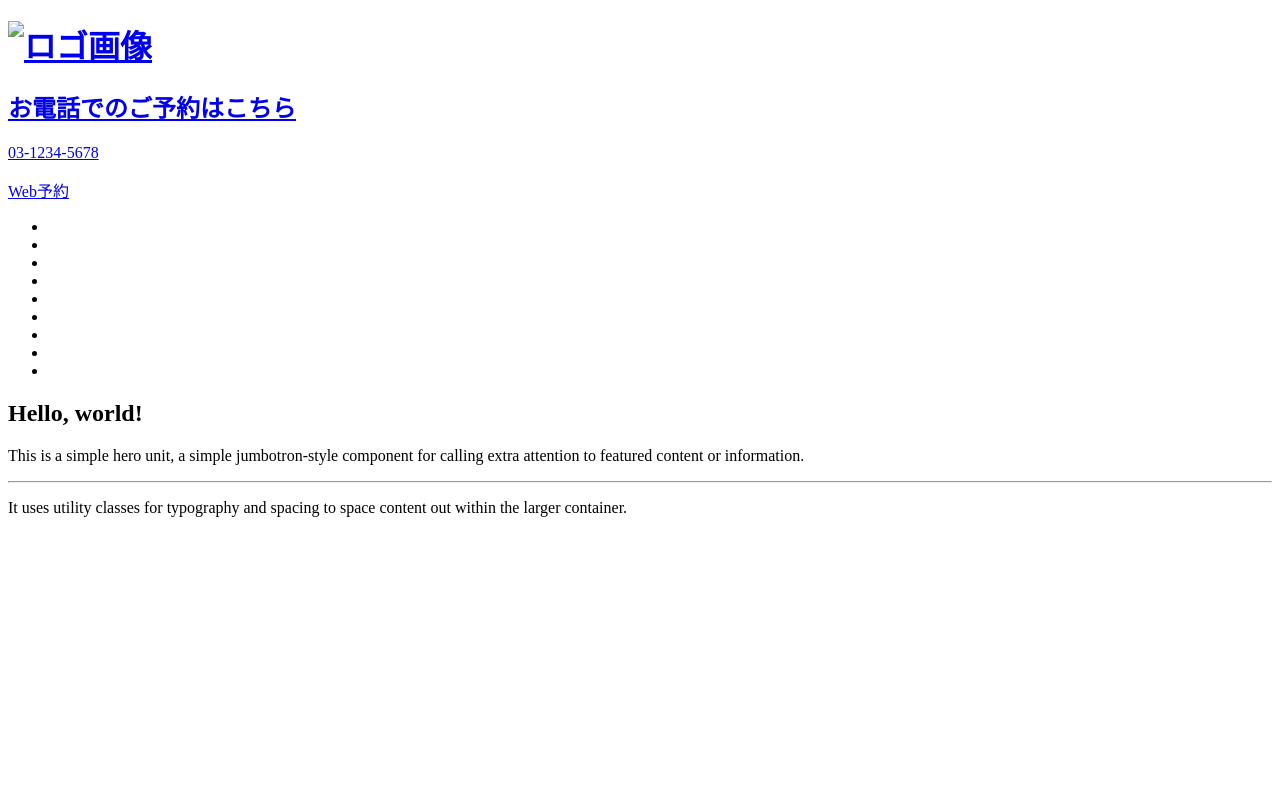
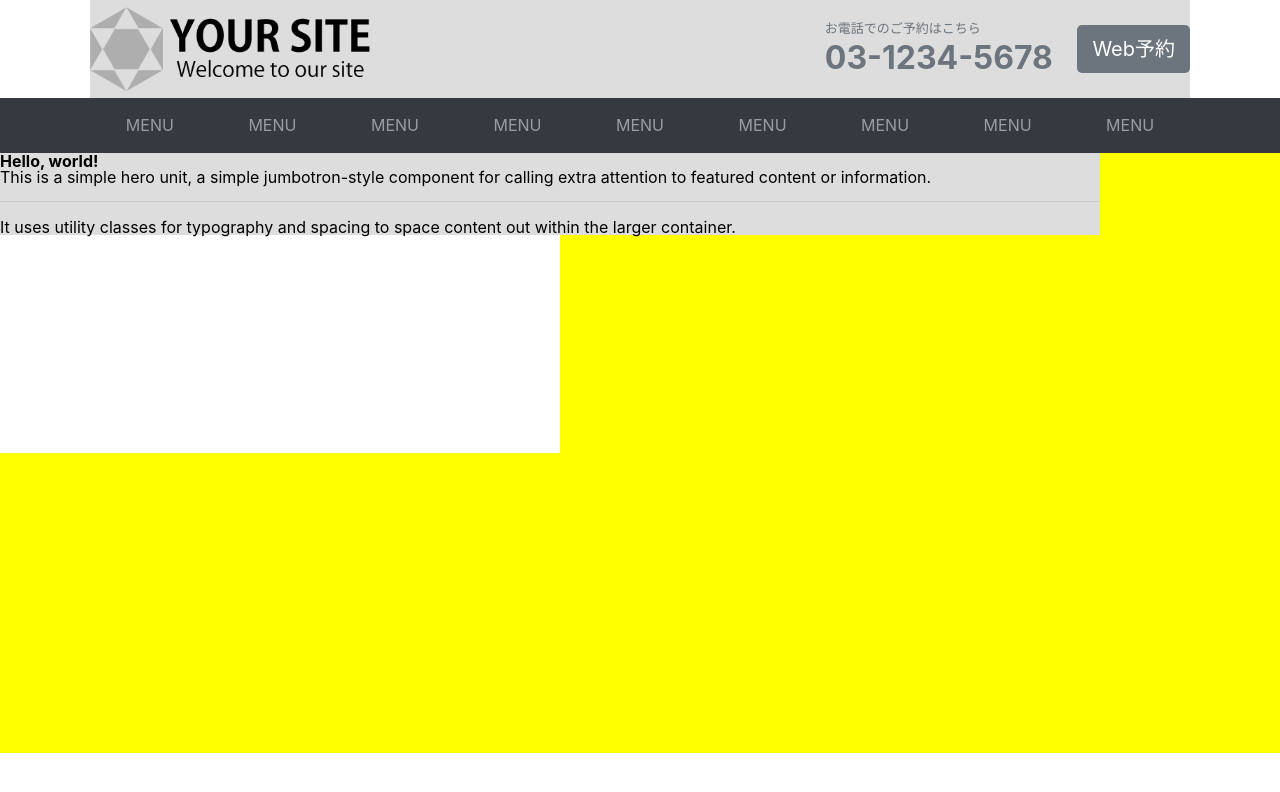
Before and after one commit to hase75/coding1, a plain HTML site: page index.html in a window 1280 px wide. Drawn offline with Linux system fonts and the light colour scheme.

Commit message:
[Finish]ヘッダーとナビゲーション

```diff
--- a/index.html
+++ b/index.html
@@ -1,41 +1,50 @@
 <!DOCTYPE html>
-<html>
+<html lang="ja">
   <head>
-    <meta charset = "UTF-8">
+    <meta charset="UTF-8">
     <title>Webの神様</title>
-    <meta name = "description" content = "Web学習を始めたばかりの皆さんを応援するチャンネル">
-    <link rel = "stylesheet" href = "styles.css">
+    <meta name="description" content="Web学習を始めたばかりの皆さんを応援するチャンネル">
+    <link rel="stylesheet" href="style.css">
   </head>
 
   <body>
     <header>
-      <h1><a href="/"><image src="template-logo01.png" alt="ロゴ画像"></h1>
-
+      <div class="inner">
+        <h1><a href="/"><img src="img/template-logo01.png" alt="ロゴ画像"></a></h1>
+        <ul>
+          <li>
             <h2>お電話でのご予約はこちら</h2>
             <p>03-1234-5678</p>
-
+          </li>
+          <li>
             <a href="#">Web予約</a>
-
+          </li>
+        </ul>
+      </div>
     </header>
 
     <nav>
       <ul>
-        <li><a href="#"></a></li>
-        <li><a href="#"></a></li>
-        <li><a href="#"></a></li>
-        <li><a href="#"></a></li>
-        <li><a href="#"></a></li>
-        <li><a href="#"></a></li>
-        <li><a href="#"></a></li>
-        <li><a href="#"></a></li>
-        <li><a href="#"></a></li>
+        <li><a href="#">MENU</a></li>
+        <li><a href="#">MENU</a></li>
+        <li><a href="#">MENU</a></li>
+        <li><a href="#">MENU</a></li>
+        <li><a href="#">MENU</a></li>
+        <li><a href="#">MENU</a></li>
+        <li><a href="#">MENU</a></li>
+        <li><a href="#">MENU</a></li>
+        <li><a href="#">MENU</a></li>
       </ul>
     </nav>
-
+    <div class="key_visual">
+      <div class="key_visual_content">
+        <div class="inner">
           <h2>Hello, world!</h2>
           <p>This is a simple hero unit, a simple jumbotron-style component for calling extra attention to featured content or information.</p>
           <hr>
           <p>It uses utility classes for typography and spacing to space content out within the larger container.</p>
-
+        </div>
+      </div>
+    </div>
   </body>
 </html>
--- a/style.css
+++ b/style.css
@@ -0,0 +1,210 @@
+/*
+html5doctor.com Reset Stylesheet
+v1.6.1
+Last Updated: 2010-09-17
+Author: Richard Clark - http://richclarkdesign.com
+Twitter: @rich_clark
+*/
+
+html, body, div, span, object, iframe,
+h1, h2, h3, h4, h5, h6, p, blockquote, pre,
+abbr, address, cite, code,
+del, dfn, em, img, ins, kbd, q, samp,
+small, strong, sub, sup, var,
+b, i,
+dl, dt, dd, ol, ul, li,
+fieldset, form, label, legend,
+table, caption, tbody, tfoot, thead, tr, th, td,
+article, aside, canvas, details, figcaption, figure,
+footer, header, hgroup, menu, nav, section, summary,
+time, mark, audio, video {
+    margin:0;
+    padding:0;
+    border:0;
+    outline:0;
+    font-size:100%;
+    vertical-align:baseline;
+    background:transparent;
+    font-family: inherit;
+}
+
+body {
+    line-height:1;
+    font-family: -apple-system,BlinkMacSystemFont,"Segoe UI",Roboto,"Helvetica Neue",Arial,sans-serif,"Apple Color Emoji","Segoe UI Emoji","Segoe UI Symbol","Noto Color Emoji";
+}
+
+.h1, .h2, .h3, .h4, .h5, .h6, h1, h2, h3, h4, h5, h6 {
+    font-family: inherit;
+}
+
+.inner {
+    width: 1100px;
+    margin: 0 auto;
+    background: #ddd;
+}
+
+header {
+    height: 100;
+    text-align: right;
+}
+
+header h1 {
+    position: absolute;
+    top: 7px;
+}
+
+header h1 img {
+    width: 280px;
+}
+
+header ul {
+    display: inline-block;
+    padding: 20px 0;
+    list-style: none;
+}
+
+header ul li {
+    display: inline-block;
+    color: #6C757D;
+    text-align: left;
+    vertical-align: middle;
+    line-height: 1.3;
+}
+
+header ul li:first-child {
+    margin-right: 20px;
+}
+
+header ul li h2 {
+    font-size: 13px;
+    font-weight: normal;
+}
+
+header ul li p {
+    font-size: 32px;
+    font-weight: bold;
+}
+
+header ul li a {
+    display: inline-block;
+    height: 48px;
+    padding: 0 15px;
+    border-radius: 5px;
+    font-size: 20px;
+    color: #fff;
+    text-decoration: none;
+    line-height: 48px;
+    background: #6c757d;
+}
+
+header ul li a:hover {
+    background: #5a6268;
+}
+
+nav {
+    background: #343A40;
+    text-align: center;
+}
+
+nav ul {
+    width: 1100px;
+    margin: 0 auto;
+}
+
+nav ul li {
+    display: inline-block;
+}
+
+nav ul li a {
+    display: inline-block;
+    height: 55px;
+    padding: 0 35px;
+    line-height: 55px;
+    color: rgba(255, 255, 255,.5);
+    text-decoration: none;
+}
+
+nav ul li a:hover {
+    color: rgba(255, 255, 255,.75);
+}
+
+.key_visual {
+    height: 600px;
+    background: #ff0;
+}
+
+.key_visual_content {
+    width: 560px;
+    height: 300px;
+    background: #fff;
+}
+
+article,aside,details,figcaption,figure,
+footer,header,hgroup,menu,nav,section {
+    display:block;
+}
+
+nav ul {
+    list-style:none;
+}
+
+blockquote, q {
+    quotes:none;
+}
+
+blockquote:before, blockquote:after,
+q:before, q:after {
+    content:'';
+    content:none;
+}
+
+a {
+    margin:0;
+    padding:0;
+    font-size:100%;
+    vertical-align:baseline;
+    background:transparent;
+}
+
+/* change colours to suit your needs */
+ins {
+    background-color:#ff9;
+    color:#000;
+    text-decoration:none;
+}
+
+/* change colours to suit your needs */
+mark {
+    background-color:#ff9;
+    color:#000;
+    font-style:italic;
+    font-weight:bold;
+}
+
+del {
+    text-decoration: line-through;
+}
+
+abbr[title], dfn[title] {
+    border-bottom:1px dotted;
+    cursor:help;
+}
+
+table {
+    border-collapse:collapse;
+    border-spacing:0;
+}
+
+/* change border colour to suit your needs */
+hr {
+    display:block;
+    height:1px;
+    border:0;
+    border-top:1px solid #cccccc;
+    margin:1em 0;
+    padding:0;
+}
+
+input, select {
+    vertical-align:middle;
+}
```
Lines whose indentation alone changed are shown as unchanged.
